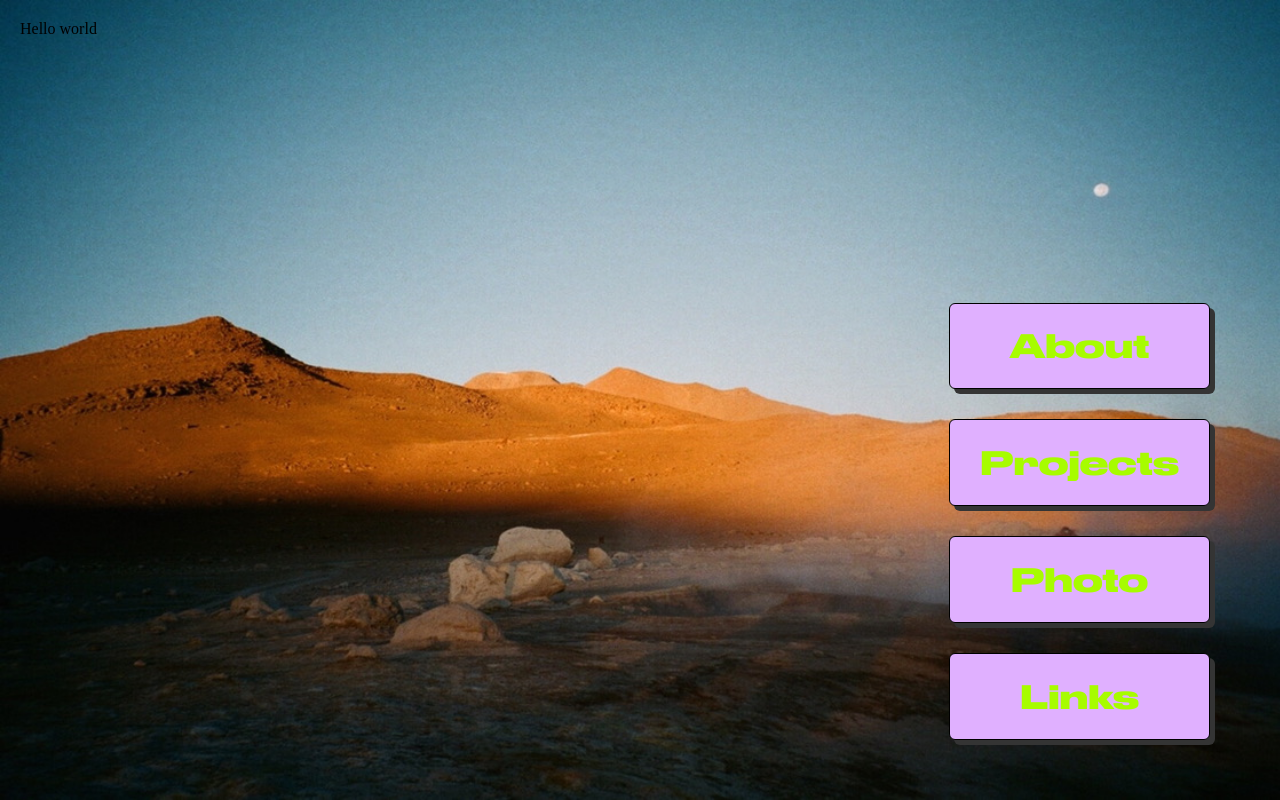
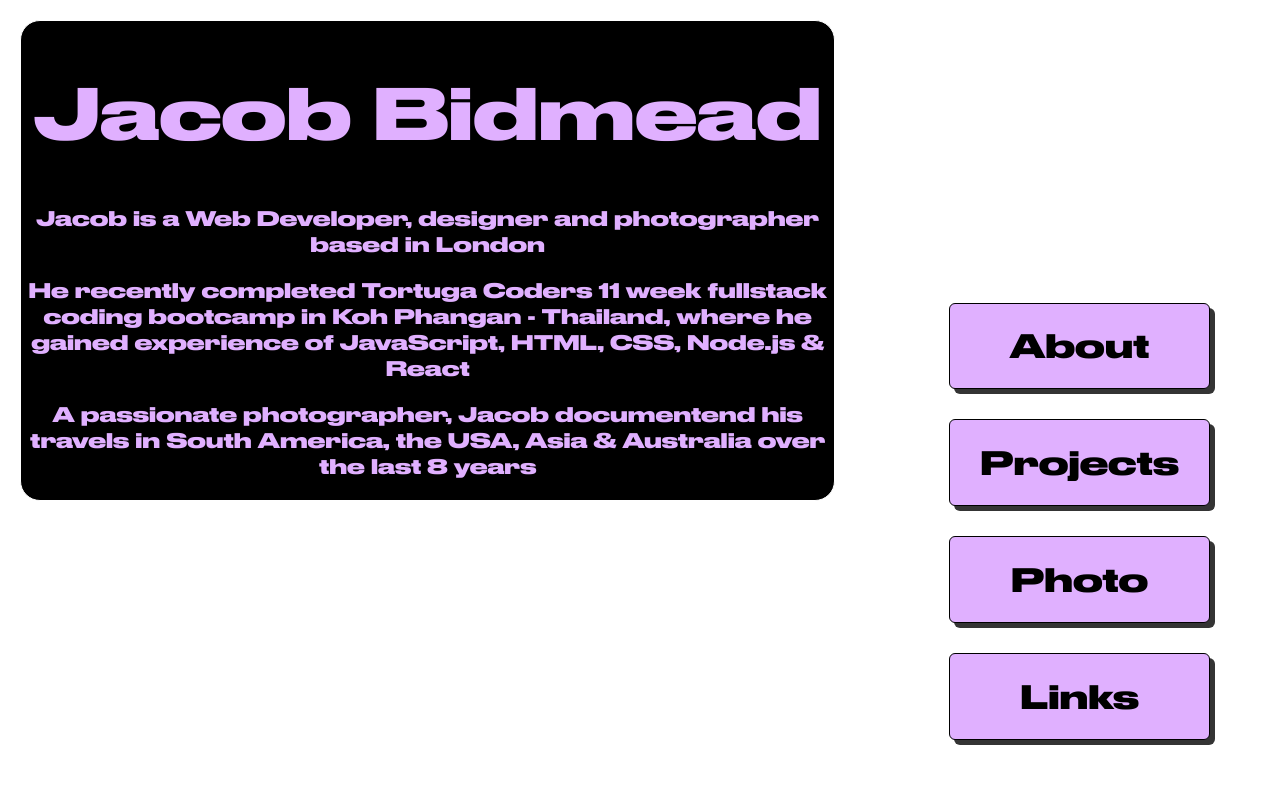
Before and after one commit to Jacobbidmead/portfolio-react, a React (Create React App) app: page / in a window 1280 px wide. Both pictures are taken after a click on the element "About". Built offline with nearby package versions, Linux system fonts and the light colour scheme.

Commit message:
added styling and content to about

```diff
--- a/src/App.css
+++ b/src/App.css
@@ -11,9 +11,6 @@ body {
 
 .background {
   height: 100vh;
-	background-image: url("/public/images/geezer.png");
-	background-size: cover;
-	/* background-color: #eed6eb; */
 }
 
 .main-display {
@@ -49,7 +46,7 @@ body {
 }
 
 .color {
-  color: rgba(167, 252, 0);
+  color: black;
   font-family: druk;
   -webkit-animation: fadein 1.5s;
   cursor: pointer;
@@ -82,7 +79,7 @@ body {
 
 .description {
   font-family: druk;
-  color: rgba(167, 252, 0);
+  color: black;
   text-align: center;
   margin: 0px 70px 30px 0px;
   cursor: pointer;
@@ -103,7 +100,10 @@ body {
   border: 1px black solid;
 	box-shadow: 5px 5px 0 0 rgba(167, 252, 0);
 	border-radius: 6px;
+}
 
+.disk {
+	width: 10%;
 }
 
 @keyframes fadein {
--- a/src/components/About.js
+++ b/src/components/About.js
@@ -1,9 +1,21 @@
 import React from 'react'
+import '../styles/About.css'
 
 class About extends React.Component {
 	render() {
 		return (
-			<div className="about">Hello world</div>
+			<div className="about-container">
+			  <div>
+         <h1 className="name">
+          Jacob Bidmead
+			   </h1>
+					 <p>Jacob is a Web Developer, designer and photographer based in London</p>
+		       <p>He recently completed Tortuga Coders 11 week fullstack coding bootcamp in Koh Phangan - Thailand, where he gained experience of JavaScript, HTML, CSS, Node.js & React </p>
+					 <p>
+					 A passionate photographer, Jacob documentend his travels in South America, the USA, Asia & Australia over the last 8 years
+					 </p>
+        </div>
+			</div>
 		)
 	}
 }
--- a/src/components/Home.js
+++ b/src/components/Home.js
@@ -12,6 +12,9 @@ class Home extends React.Component {
 							<div>
 							  <h1 className="main-page">Photographer.</h1>
 						  </div>
+							<div className="disk">
+							  <img src="/images/diskdrive.gif"/>
+							</div>
 					</div>
 				 </>
 		)
--- a/src/components/Links.js
+++ b/src/components/Links.js
@@ -14,6 +14,12 @@ class Links extends React.Component {
 			  <span className="links">GitHub:// <a href="https://github.com/Jacobbidmead" className="gitlink">github.com/Jacobbidmead</a>
 			  </span>
 			</div>
+			<div>
+				<span className="links">
+				CV
+				</span>
+
+			</div>
 		</div>
 		</>
 		)
--- /dev/null
+++ b/src/styles/About.css
@@ -0,0 +1,23 @@
+.about-container {
+	margin: auto;
+  width: 100%;
+	padding-top: ;
+	background-color: black;
+	color: rgba(224, 176, 255);
+	text-align: center;
+	border-radius: 20px;
+	border: 1px white solid;
+	box-shadow: 5px 5px 0 0 white;
+	-webkit-animation: fadein 1.5s;
+}
+
+.name {
+	font-family: druk;
+	font-size: 70px;
+
+}
+
+p {
+	font-family: druk;
+	font-size: 20px;
+}
--- a/src/styles/Links.css
+++ b/src/styles/Links.css
@@ -10,7 +10,7 @@
 	border-radius: 6px;
 	-webkit-animation: fadein 1.5s;
 	background-color: rgba(224, 176, 255);
-	color: rgba(167, 252, 0);
+	color: black;
 	width: 60%;
 	padding: 30px 0px 30px 0px;
 
@@ -21,7 +21,7 @@
 	font-family: druk;
 	background-color: black;
 	border: 1px black solid;
-  box-shadow: 5px 5px 0 0 rgba(167, 252, 0);
+  box-shadow: 5px 5px 0 0 white;
 	border-radius: 6px;
 	-webkit-animation: fadein 1.5s;
 	background-color: black;
```
Also changed, not shown: 1 other file (tests, documents, lock files or other folders).
